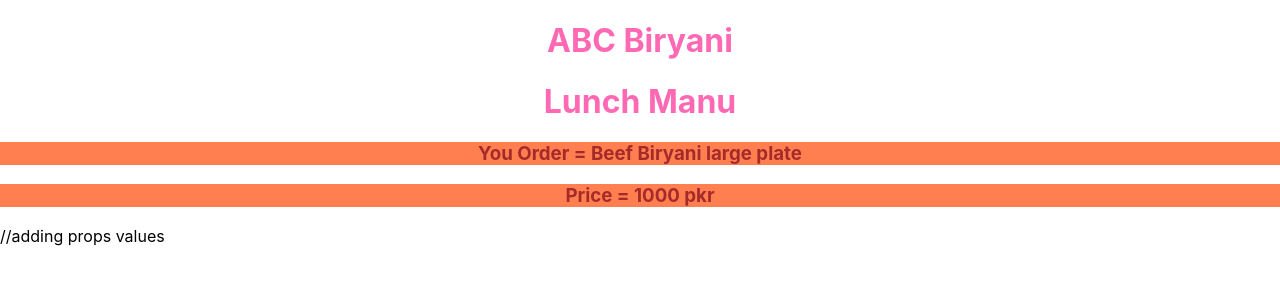
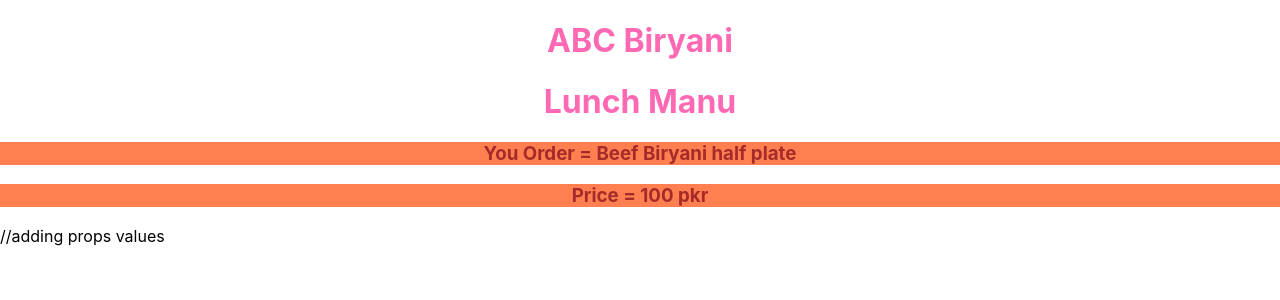
Before and after one commit to ShoaibAbbasDev/Bootcammp-Lec3-Reactjs, a React (Create React App) app: page / in a window 1280 px wide. Shown: the top 300 px of the page. Built offline with nearby package versions, Linux system fonts and the light colour scheme.

Commit message:
Update App.js
adding price

```diff
--- a/src/App.js
+++ b/src/App.js
@@ -6,7 +6,7 @@ function App() {
   return (
     <div>
       <h1>ABC Biryani</h1>
-      <Lunch Foods="Beef Biryani large plate" Price="1000 pkr" /> //adding props values
+      <Lunch Foods="Beef Biryani half plate" Price="100 pkr" /> //adding props values
   </div>
   );
 }
```
